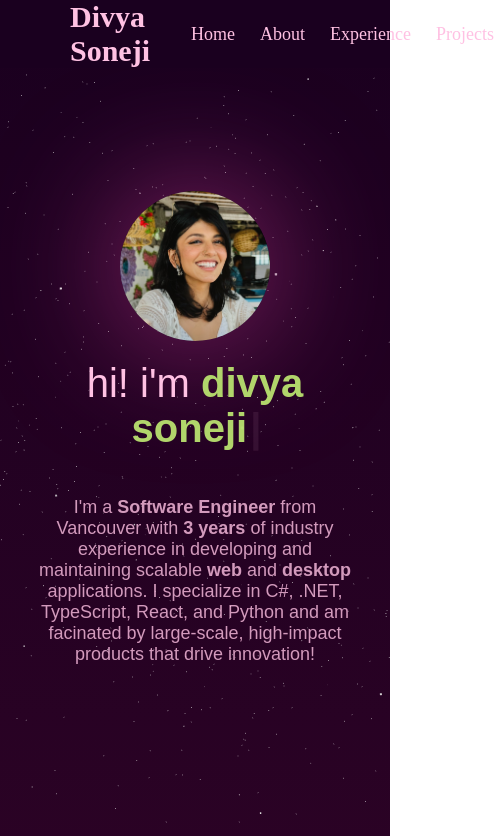
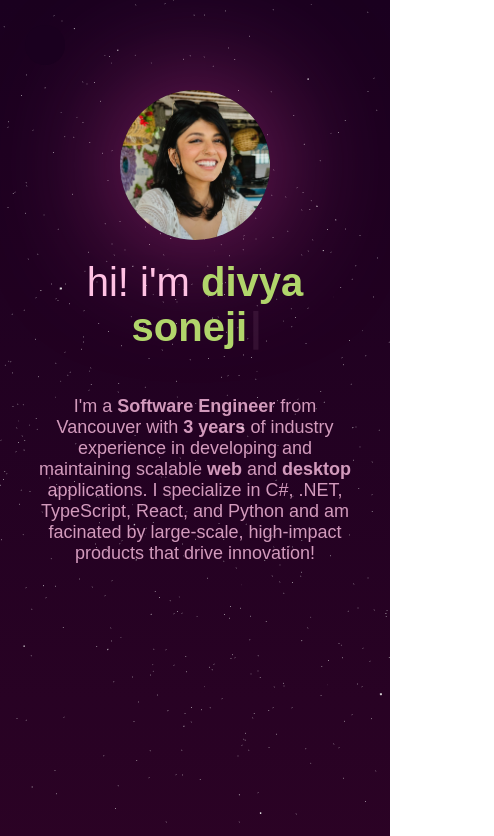
Before and after one commit to divyasoneji/Portfolio, a React (Vite) app: page / in a window 390 px wide. Shown: the top 836 px of the page, 494 px wide, since content can reach past the window. Built offline with nearby package versions, Linux system fonts and the light colour scheme; some icons are missing; a web font is replaced by a local one.

Commit message:
Create Animated Navigation Menu

```diff
--- a/src/App.tsx
+++ b/src/App.tsx
@@ -2,16 +2,16 @@ import "./App.css";
 import { About } from "./components/About";
 import { DustParticlesBackground } from "./components/DustParticlesBackground";
 import { Experience } from "./components/Experience";
-import { Intro } from "./components/Intro";
-import { Navbar } from "./components/Navbar";
+import { Home } from "./components/Home";
+import { NavigationMenu } from "./components/NavigationMenu";
 
 function App() {
   return (
     <div className="App">
-      <Navbar></Navbar>
+      <NavigationMenu></NavigationMenu>
       <DustParticlesBackground></DustParticlesBackground>
       <div id="sections">
-        <Intro></Intro>
+        <Home></Home>
         <About></About>
         <Experience></Experience>
       </div>
--- a/src/components/Intro.tsx
+++ b/src/components/Home.tsx
@@ -7,10 +7,9 @@ import LinkedInIcon from "@mui/icons-material/LinkedIn";
 import GitHubIcon from "@mui/icons-material/GitHub";
 import { FadeInSection } from "./FadeInSection";
 import { ProfilePhoto } from "./ProfilePhoto";
-import SocialIconsContainer from "./SocialIconsContainer";
-import "../styles/Intro.css";
+import "../styles/Home.css";
 
-export const Intro = () => {
+export const Home = () => {
   const [step, setStep] = useState(0);
   const [showCursor, setShowCursor] = useState(true);
 
@@ -24,7 +23,7 @@ export const Intro = () => {
   }, [step]);
 
   return (
-    <div id="intro">
+    <div id="home">
       <ProfilePhoto></ProfilePhoto>
       <span className="intro-title">
         <Typewriter
@@ -51,7 +50,7 @@ export const Intro = () => {
         )}
       </span>
       <FadeInSection>
-        <SocialIconsContainer>
+        <div>
           <a
             href="https://www.linkedin.com/in/divyasoneji/"
             target="_blank"
@@ -69,7 +68,7 @@ export const Intro = () => {
           <a href="mailto:divya.soneji@hotmail.com">
             <EmailIcon className="intro-social-icon"></EmailIcon>
           </a>
-        </SocialIconsContainer>
+        </div>
         <div className="intro-description">
           I'm a<b> Software Engineer </b>from Vancouver with
           <b> 3 years </b>of industry experience in developing and maintaining
--- a/src/components/Navbar.tsx
+++ /dev/null
@@ -1,17 +0,0 @@
-import React from "react";
-import "../styles/Navbar.css";
-
-export const Navbar: React.FC = () => {
-  return (
-    <nav className="navbar">
-      <div className="navbar-brand">Divya Soneji</div>
-      <ul className="navbar-links">
-        {["Home", "About", "Experience", "Projects"].map((item) => (
-          <a key={item} href={`#${item.toLowerCase()}`}>
-            <li>{item}</li>
-          </a>
-        ))}
-      </ul>
-    </nav>
-  );
-};
--- /dev/null
+++ b/src/components/NavigationMenu.tsx
@@ -0,0 +1,38 @@
+import React, { useState } from "react";
+import { motion } from "framer-motion";
+import MenuOutlinedIcon from "@mui/icons-material/MenuOutlined";
+import CloseIcon from "@mui/icons-material/Close";
+import "../styles/NavigationMenu.css";
+
+export const NavigationMenu: React.FC = () => {
+  const [menuOpen, setMenuOpen] = useState(false);
+
+  const toggleMenu = () => setMenuOpen(!menuOpen);
+
+  const menuItems = ["Home", "About", "Experience", "Projects"];
+
+  return (
+    <nav className="navbar">
+      {menuOpen === false && (
+        <MenuOutlinedIcon className="menu-icon-open" onClick={toggleMenu} />
+      )}
+      {menuOpen && (
+        <CloseIcon className="menu-icon-close" onClick={toggleMenu} />
+      )}
+
+      {menuOpen &&
+        menuItems.map((item, index) => (
+          <motion.div
+            key={item}
+            className="bubble-container"
+            initial={{ opacity: 0, scale: 0, y: -10 }}
+            animate={{ opacity: 1, scale: 1, y: 0 }}
+            transition={{ delay: index * 0.15, duration: 0.4, type: "spring" }}
+            style={{ top: `${80 + index * 60}px`, left: "20px" }}
+          >
+            <a href={`#${item.toLowerCase()}`}>{item}</a>
+          </motion.div>
+        ))}
+    </nav>
+  );
+};
--- a/src/components/SocialIconsContainer.tsx
+++ /dev/null
@@ -1,13 +0,0 @@
-import React from "react";
-
-interface SocialIconsContainerProps {
-  children: React.ReactNode;
-}
-
-const SocialIconsContainer: React.FC<SocialIconsContainerProps> = ({
-  children,
-}) => {
-  return <div>{children}</div>;
-};
-
-export default SocialIconsContainer;
--- a/src/styles/Intro.css
+++ b/src/styles/Home.css
@@ -1,5 +1,5 @@
 /* For PC Screen */
-#intro {
+#home {
   display: flex;
   flex-direction: column;
   align-items: center;
@@ -7,7 +7,7 @@
   margin: auto;
   max-width: 1000px;
   min-height: 100vh;
-  padding-top: 20px;
+  padding-top: 10px;
 }
 
 .intro-profile-picture {
@@ -74,9 +74,9 @@
 
 /* For Phone Screen */
 @media only screen and (max-width: 720px) {
-  #intro {
+  #home {
     min-height: unset;
-    padding-top: 25%;
+    padding-top: 15%;
     margin: 0;
     align-items: center;
   }
@@ -118,7 +118,7 @@
 
 /* For Tablet Screen */
 @media only screen and (min-width: 720px) and (max-width: 1366px) {
-  #intro {
+  #home {
     padding-top: 10%;
     padding-left: unset;
     padding-right: unset;
--- a/src/styles/Navbar.css
+++ /dev/null
@@ -1,44 +0,0 @@
-.navbar {
-    display: flex;
-    justify-content: space-between;
-    position: sticky !important;
-    top: 0;
-    background-color: var(--dark-berry);
-    padding: 0px 70px;
-    align-items: center;
-    z-index: 100;
-}
-
-.navbar-brand {
-    color: var(--pastel-pink);
-    font-size: 30px;
-    font-weight: bold;
-}
-
-.navbar-links {
-    display: flex;
-    gap: 24px;
-}
-
-.navbar-links ul {
-    list-style-type: none;
-}
-
-.navbar-links li {
-    list-style: none;
-    cursor: pointer;
-    transition: color 0.3s ease-in-out;
-}
-
-.navbar-links li:hover {
-    color: #16a085;
-}
-
-.navbar-links li::before {
-    content: none;
-}
-
-.navbar-links a {
-    color: var(--pastel-pink) !important;
-    text-decoration: none !important;
-}
--- /dev/null
+++ b/src/styles/NavigationMenu.css
@@ -0,0 +1,64 @@
+/* For PC Screen */
+.navbar {
+    height: 0;
+}
+
+.menu-icon-open, .menu-icon-close {
+    color: var(--cute-lime);
+    position: fixed;
+    font-size: 40px !important;
+    cursor: pointer;
+    top: 25px;
+    left: 25px;
+    z-index: 101;
+    background: var(--dark-berry-fade);
+    padding: 10px;
+    border-radius: 50%;
+}
+
+.menu-icon:hover, .menu-icon-close:hover{
+    transform: scale(1.2) !important;
+}
+
+.bubble-container {
+    margin-top: 20px;
+    position: fixed;
+    background: var(--dark-berry-fade);
+    padding: 3px 20px;
+    border-radius: 20px;
+    color: var(--pink-glow);
+    box-shadow: var(--dark-berry);
+    z-index: 102;
+}
+
+.bubble-container:hover {
+    transform: scale(1.1) !important;
+}
+
+.bubble-container a {
+    text-decoration: none;
+    color: var(--pink-glow);
+    font-size: 20px;
+    font-weight: bold;
+}
+
+/* For Phone Screen */
+@media only screen and (max-width: 720px) {
+    .menu-icon-open, .menu-icon-close {
+        font-size: 20px !important;
+        background: var(--dark-berry);
+    }
+
+    .bubble-container {
+        margin-top: unset;
+        padding: 2px 15px;
+        background: var(--dark-berry);
+    }
+
+
+    .bubble-container a {
+        font-size: 15px;
+        color: var(--cute-lime-fade);
+    }
+
+}
```
